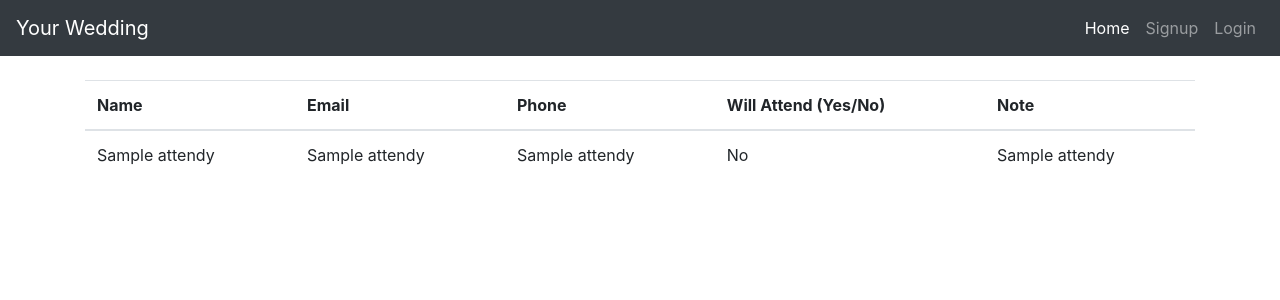
After one commit to ItsAdi22/wedding-web, a Flask app: template templates/entries.html in a window 1280 px wide. The commit adds this page. Shown: the top 300 px of the page. Run offline with Flask 3, Linux system fonts and the light colour scheme; the template is opened without the code that fills it: most values are stand-ins (such as "Sample title", 1, 10 or a date in 2020); some libraries are stand-ins or nearby versions.

Commit message:
Added section to display attendies

```diff
--- a/app.py
+++ b/app.py
@@ -26,7 +26,7 @@ def createtables():
         cursor = mysql.connection.cursor()
         cursor.execute("CREATE TABLE IF NOT EXISTS users ( id INTEGER PRIMARY KEY AUTO_INCREMENT, wedding_id INTEGER, name VARCHAR(255) NOT NULL, email VARCHAR(255) NOT NULL, password VARCHAR(255) NOT NULL );")
         cursor.execute("CREATE TABLE IF NOT EXISTS wedding_details ( id INT AUTO_INCREMENT PRIMARY KEY, theme VARCHAR(255) NOT NULL, grooms_name VARCHAR(255) NOT NULL, brides_name VARCHAR(255) NOT NULL, wedding_date DATE NOT NULL, wedding_location TEXT NOT NULL, city_name VARCHAR(255) NOT NULL, location_url VARCHAR(255) NOT NULL, email VARCHAR(255) NOT NULL );")
-        cursor.execute("CREATE TABLE IF NOT EXISTS reservation ( id INT AUTO_INCREMENT PRIMARY KEY, wedding_id INT, name VARCHAR(255) NOT NULL, email VARCHAR(255) NOT NULL, phone VARCHAR(20) NOT NULL, will_attend_yes BOOLEAN, note TEXT );")
+        cursor.execute("CREATE TABLE IF NOT EXISTS reservation ( id INT AUTO_INCREMENT PRIMARY KEY, wedding_id INT, name VARCHAR(255) NOT NULL, email VARCHAR(255) NOT NULL, phone VARCHAR(20) NOT NULL, will_attend BOOLEAN, note TEXT );")
 
     except Exception as e:
         print(f"ERROR OCCURRED: {e}")
@@ -236,7 +236,7 @@ def reservation():
         name = request.form.get("name")
         email = request.form.get("email")
         phone = request.form.get("phone")
-        will_attend_yes = request.form.get("will_attend_yes")
+        will_attend = request.form.get("will_attend")
         note = request.form.get("note")
 
         try:
@@ -249,7 +249,7 @@ def reservation():
 
 
         else:
-            cursor.execute("INSERT INTO reservation (wedding_id, name, email, phone, will_attend_yes, note) VALUES (%s, %s, %s, %s, %s, %s);", (wedding_id, name, email, phone, will_attend_yes, note))
+            cursor.execute("INSERT INTO reservation (wedding_id, name, email, phone, will_attend, note) VALUES (%s, %s, %s, %s, %s, %s);", (wedding_id, name, email, phone, will_attend, note))
             mysql.connection.commit()
             cursor.close()
             flash("Data Submitted :)")
@@ -260,9 +260,28 @@ def reservation():
         print("Alert: Form not validated")
         return redirect(url_for('home'))
 
-@app.route('/create/view1')
-def view():
-    return render_template('template1/index.html')
+@app.route('/entries')
+def entries():
+    if 'email' in session:
+        email = session['email']
+        try:
+            cursor = mysql.connection.cursor()
+
+        except Exception as e:
+            flash(f'ERROR OCCURRED: {e}')
+            return redirect(url_for('home'))
+        else:
+            sql = "SELECT wedding_id FROM users WHERE email = %s;"
+            value = (email,)
+            cursor.execute(sql,value)
+            wedding_id = cursor.fetchone()
+
+            sql = "SELECT name, email, phone, will_attend, note FROM reservation WHERE wedding_id = %s;"
+            value=(wedding_id,)
+            cursor.execute(sql,value)
+            attendies = cursor.fetchall()
+            print(attendies)
+        return render_template('entries.html',attendies=attendies)
 
 if __name__ == '__main__':
     app.run(port=80,debug=True)
--- a/forms.py
+++ b/forms.py
@@ -1,5 +1,5 @@
 from flask_wtf import FlaskForm
-from wtforms import StringField, PasswordField, SubmitField,TextAreaField, DateField, URLField, SelectField, BooleanField, IntegerField, EmailField
+from wtforms import StringField, PasswordField, SubmitField,TextAreaField, DateField, URLField, SelectField, RadioField, IntegerField, EmailField
 from wtforms.validators import DataRequired, Email, Length
 
 
@@ -31,6 +31,6 @@ class ReservationForm(FlaskForm):
     name = StringField('Your Name', validators=[DataRequired(), Length(max=255)])
     email = EmailField('Your Email', validators=[DataRequired(), Email(), Length(max=255)])
     phone = IntegerField('Your Phone No.', validators=[DataRequired(), Length(max=10)])  # Assuming phone number is a string
-    will_attend_yes = BooleanField('Yes, I will be there', default=True)
+    will_attend = RadioField('Will you attend?', choices=[('1', 'Yes, I will be there'), ('0', "Sorry, can't come")], default='1')
     note = TextAreaField('Note', validators=[Length(max=500)])  # Adjust the max length as needed
     submit = SubmitField('Send RSVP')
--- /dev/null
+++ b/templates/entries.html
@@ -0,0 +1,32 @@
+{% extends 'header.html' %}
+
+{% block entries %}
+<div class="container mt-4">
+    <table class="table">
+      <thead>
+        <tr>
+          <th scope="col">Name</th>
+          <th scope="col">Email</th>
+          <th scope="col">Phone</th>
+          <th scope="col">Will Attend (Yes/No)</th>
+          <th scope="col">Note</th>
+        </tr>
+      </thead>
+      <tbody>
+        {% for i,j,k,l,m in attendies %}
+        <tr>
+          <td>{{i}}</td>
+          <td>{{j}}</td>
+          <td>{{k}}</td>
+          {% if l == 1 %}
+          <td>Yes</td>
+          {% else %}
+          <td>No</td>
+          {% endif %}
+          <td>{{m}}</td>
+        </tr>
+        {% endfor %}
+      </tbody>
+    </table>
+  </div>
+{% endblock entries %}
--- a/templates/header.html
+++ b/templates/header.html
@@ -47,7 +47,7 @@
                     <a class="nav-link" href="{{url_for('create')}}">Create</a>
                 </li>
                 <li class="nav-item">
-                    <a class="nav-link" href="{{url_for('create')}}">Entries</a>
+                    <a class="nav-link" href="{{url_for('entries')}}">Entries</a>
                 </li>
                 <li class="nav-item">
                     <a class="nav-link" href="{{url_for('logout')}}">Logout</a>
@@ -69,6 +69,7 @@
     {% block signup %} {% endblock signup %}
     {% block login %} {% endblock login %}
     {% block details %} {% endblock details %}
+    {% block entries %} {% endblock entries %}
 
 
 
--- a/templates/template1/index.html
+++ b/templates/template1/index.html
@@ -270,8 +270,8 @@
 
                 <div class="form-group">
                     <p>Will you attend?</p>
-                    <label for="{{ form.will_attend_yes.id }}">
-                      {{ form.will_attend_yes(value="1") }} Yes, I will be there </label> <br>
+                    <label for="{{ form.will_attend.id }}">
+                      {{ form.will_attend(value="1") }} Yes, I will be there </label> <br>
                 </div>
 
                 <div class="form-group">
```
Also changed, not shown: 1 other file.
